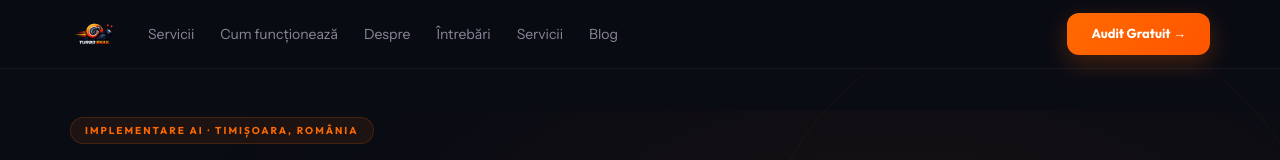
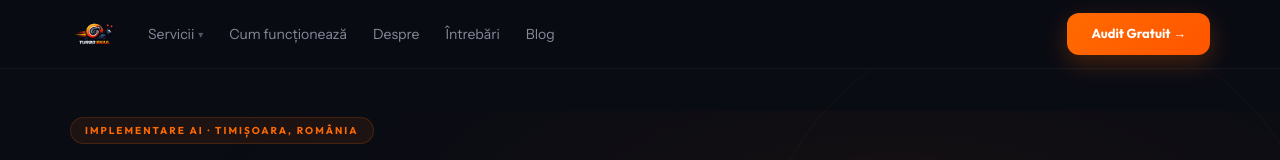
Before and after one commit to danielmoldovan1-create/turbosnail, a Next.js app: page / in a window 1280 px wide. Shown: the top 160 px of the page. Built offline with nearby package versions, Linux system fonts and the light colour scheme.

Commit message:
nav: dropdown servicii pe desktop, lista expandata pe mobile, CTA hero spre /servicii

```diff
--- a/app/home-client.tsx
+++ b/app/home-client.tsx
@@ -131,6 +131,7 @@ export default function HomeClient() {
   const [sent, setSent] = useState(false);
   const [openFaq, setOpenFaq] = useState<number | null>(null);
   const [mobileMenu, setMobileMenu] = useState(false);
+  const [servicesOpen, setServicesOpen] = useState(false);
   const go = (id: string) => { setMobileMenu(false); document.getElementById(id)?.scrollIntoView({ behavior: "smooth" }); };
 
   async function handleSubmit() {
@@ -168,6 +169,10 @@ export default function HomeClient() {
         .sk { position: fixed; bottom: 0; left: 0; right: 0; z-index: 90; background: rgba(10,12,20,0.95); backdrop-filter: blur(20px); border-top: 1px solid rgba(255,106,0,0.15); padding: 12px 20px; }
         .dv { height: 1px; background: linear-gradient(90deg, transparent, rgba(255,106,0,0.15), transparent); max-width: 600px; margin: 0 auto; }
         .nav-lnk { display: none; }
+        .nav-drop { position: relative; }
+        .nav-drop-menu { position: absolute; top: calc(100% + 12px); left: 50%; transform: translateX(-50%); background: #0f1119; border: 1px solid #1a1d2a; border-radius: 14px; padding: 8px; min-width: 240px; z-index: 200; box-shadow: 0 24px 60px rgba(0,0,0,0.5); }
+        .nav-drop-item { display: block; padding: 10px 14px; font-size: 13px; color: #888899; text-decoration: none; border-radius: 8px; transition: all 0.15s; white-space: nowrap; }
+        .nav-drop-item:hover { background: rgba(255,106,0,0.08); color: #eae8e3; }
         .hamburger { display: flex; flex-direction: column; gap: 5px; cursor: pointer; padding: 4px; background: none; border: none; }
         .hamburger span { display: block; width: 22px; height: 2px; background: #eae8e3; border-radius: 2px; transition: all 0.3s; }
         .mob-menu { display: flex; flex-direction: column; gap: 0; background: rgba(10,12,20,0.98); border-bottom: 1px solid rgba(26,29,42,0.7); }
@@ -199,7 +204,22 @@ export default function HomeClient() {
               <img src="/Turbosnail logo.PNG" alt="TurboSnail - Automatizări AI" width={150} height={50} style={{ height: 50, width: "auto" }} />
             </div>
             <div className="nav-lnk" style={{ display: "none" }}>
-              {[["servicii","Servicii"],["proces","Cum funcționează"],["despre","Despre"],["faq","Întrebări"]].map(([id, label], i) => (
+              <div className="nav-drop" onMouseEnter={() => setServicesOpen(true)} onMouseLeave={() => setServicesOpen(false)}>
+                <span style={{ fontSize: 14, color: "#888899", cursor: "pointer", transition: "color 0.2s", display: "flex", alignItems: "center", gap: 4 }}
+                  onMouseEnter={e => (e.currentTarget.style.color = "#eae8e3")}
+                  onMouseLeave={e => (e.currentTarget.style.color = "#888899")}>
+                  Servicii <span style={{ fontSize: 10, opacity: 0.6 }}>▾</span>
+                </span>
+                {servicesOpen && (
+                  <div className="nav-drop-menu">
+                    <a href="/servicii" className="nav-drop-item" style={{ borderBottom: "1px solid #1a1d2a", marginBottom: 4, color: "#ff6a00" }}>Toate serviciile →</a>
+                    {SERVICES.map((s) => (
+                      <a key={s.slug} href={`/servicii/${s.slug}`} className="nav-drop-item">{s.name}</a>
+                    ))}
+                  </div>
+                )}
+              </div>
+              {[["proces","Cum funcționează"],["despre","Despre"],["faq","Întrebări"]].map(([id, label], i) => (
                 <span key={i} style={{ fontSize: 14, color: "#888899", cursor: "pointer", transition: "color 0.2s" }}
                   onClick={() => go(id)}
                   onMouseEnter={e => (e.currentTarget.style.color = "#eae8e3")}
@@ -207,11 +227,6 @@ export default function HomeClient() {
                   {label}
                 </span>
               ))}
-              <a href="/servicii" style={{ fontSize: 14, color: "#888899", textDecoration: "none", transition: "color 0.2s" }}
-                onMouseEnter={e => (e.currentTarget.style.color = "#eae8e3")}
-                onMouseLeave={e => (e.currentTarget.style.color = "#888899")}>
-                Servicii
-              </a>
               <a href="/blog" style={{ fontSize: 14, color: "#888899", textDecoration: "none", transition: "color 0.2s" }}
                 onMouseEnter={e => (e.currentTarget.style.color = "#eae8e3")}
                 onMouseLeave={e => (e.currentTarget.style.color = "#888899")}>
@@ -230,10 +245,13 @@ export default function HomeClient() {
         </div>
         {mobileMenu && (
           <div className="mob-menu">
-            {[["servicii","Servicii"],["proces","Cum funcționează"],["despre","Despre"],["faq","Întrebări"]].map(([id, label], i) => (
+            <a href="/servicii" style={{ color: "#ff6a00", fontWeight: 700 }}>Servicii</a>
+            {SERVICES.map((s) => (
+              <a key={s.slug} href={`/servicii/${s.slug}`} style={{ paddingLeft: 32, fontSize: 14 }}>{s.name}</a>
+            ))}
+            {[["proces","Cum funcționează"],["despre","Despre"],["faq","Întrebări"]].map(([id, label], i) => (
               <span key={i} onClick={() => go(id)}>{label}</span>
             ))}
-            <a href="/servicii">Servicii</a>
             <a href="/blog">Blog</a>
             <span onClick={() => go("contact")} style={{ color: "#ff6a00", fontWeight: 600 }}>Audit Gratuit →</span>
           </div>
@@ -271,7 +289,7 @@ export default function HomeClient() {
               <Fade delay={0.15}>
                 <div style={{ display: "flex", gap: 12, flexWrap: "wrap" }}>
                   <button className="btn-p" onClick={() => go("contact")}>Vreau o consultanță gratuită →</button>
-                  <button className="btn-s" onClick={() => go("servicii")}>Vezi serviciile</button>
+                  <a href="/servicii" className="btn-s" style={{ textDecoration: "none" }}>Vezi serviciile</a>
                 </div>
               </Fade>
               <Fade delay={0.22}>
```
